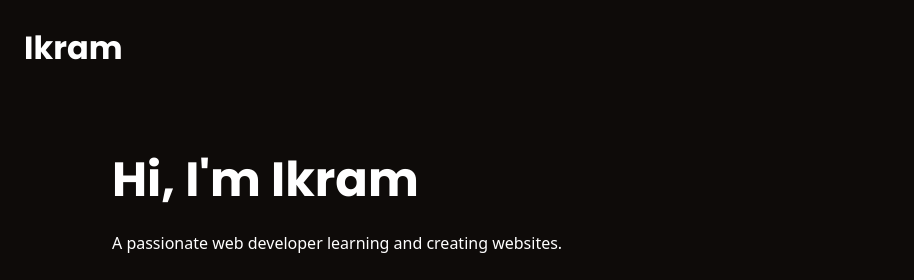
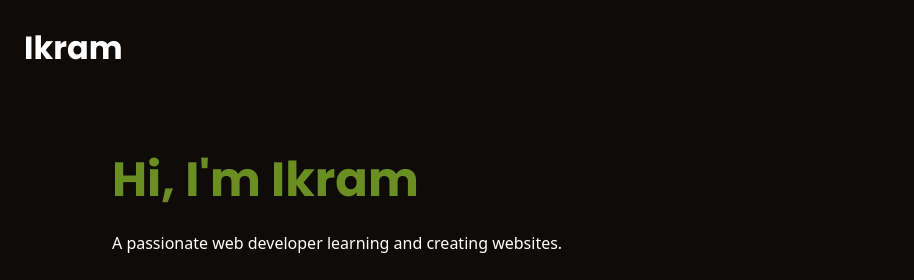
Before and after one commit to Ikrmy/Final-Project-Portfolio, a plain HTML site: page index.html in a window 1280 px wide. Shown: the top 280 px of the page, 0-914 px from the left. Drawn offline with Linux system fonts and the light colour scheme.

Commit message:
Finished all the project

```diff
--- a/style.css
+++ b/style.css
@@ -38,6 +38,11 @@ a {
   max-width: 1200px;
   margin: auto;
   padding: 0 24px;
+}
+
+.hero h1 {
+  color: olivedrab;
+  font-size: 60px;
 }
 
 .hero {
```
